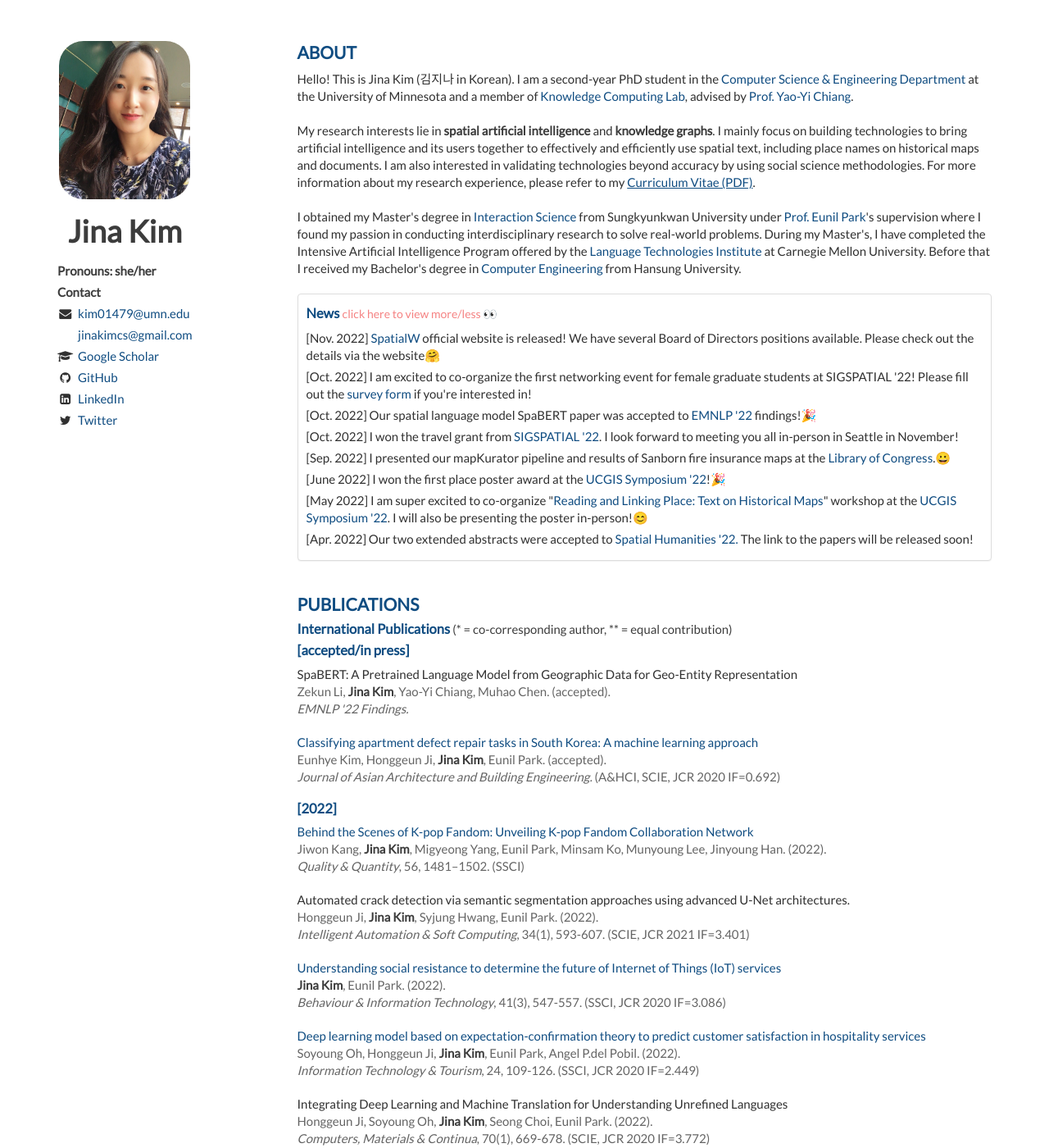
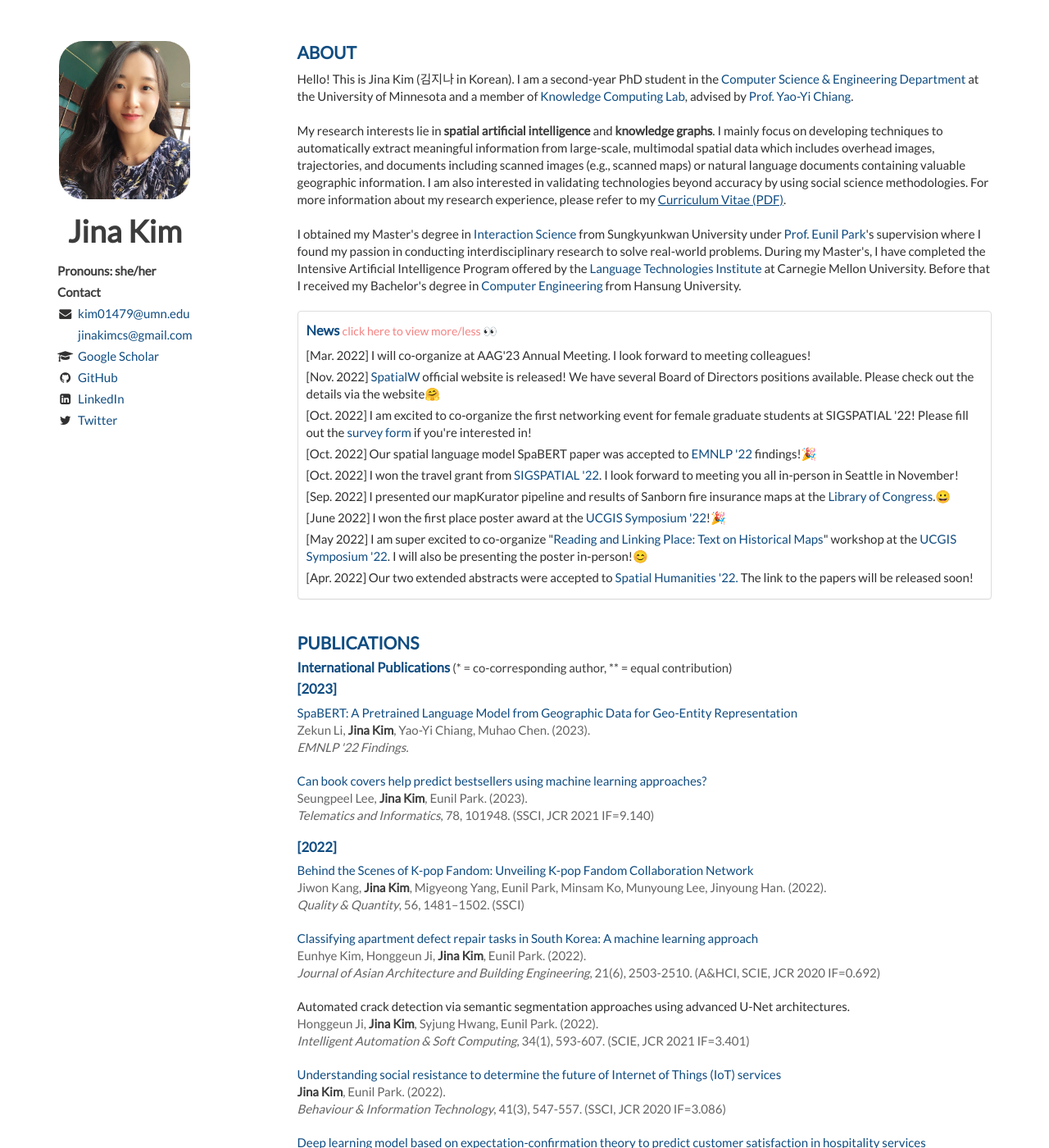
Before and after one commit to Jina-Kim/Jina-Kim.github.io, a Jekyll site: the page built from index.html, in a window 1280 px wide and 1400 px high. Shown: the whole window at 82% size. Built offline with Jekyll 4.4.1, drawn with Linux system fonts in a browser that asks for light colours; nearby versions of some CDN libraries; the list of posts is cut into pages by our own code.

Commit message:
Update about.html and publications.html

```diff
--- a/_includes/about.html
+++ b/_includes/about.html
@@ -5,7 +5,7 @@
           Hello! This is Jina Kim (김지나 in Korean). I am a second-year PhD student in the <a href="https://cse.umn.edu/cs">Computer Science & Engineering Department</a> at the University of Minnesota and a member of <a href="http://knowledge-computing.github.io">Knowledge Computing Lab</a>, advised by <a href="https://yaoyichi.github.io">Prof. Yao-Yi Chiang</a>.
           <br><br>
           My research interests lie in <em>spatial artificial intelligence</em> and <em>knowledge graphs</em>.
-          I mainly focus on building technologies to bring artificial intelligence and its users together to effectively and efficiently use spatial text, including place names on historical maps and documents.
+          I mainly focus on developing techniques to automatically extract meaningful information from large-scale, multimodal spatial data which includes overhead images, trajectories, and documents including scanned images (e.g., scanned maps) or natural language documents containing valuable geographic information.
           I am also interested in validating technologies beyond accuracy by using social science methodologies.
           For more information about my research experience, please refer to my <a href='/Jina_Kim_CV.pdf' style="text-decoration: underline">Curriculum Vitae (PDF)</a>.
           <br><br>
@@ -19,6 +19,7 @@
       <div class="panel-body">
           <h2>News <a type="button" data-toggle="collapse" data-target="#collapseList" aria-expanded="false" aria-controls="collapseList" style="font-size: 85%; color: #F58282;font-weight: normal;">click here to view more/less 👀</a></h2>
         <ul class="list-unstyled">
+            <li>[Mar. 2022] I will co-organize at AAG'23 Annual Meeting. I look forward to meeting colleagues!</li>
             <li>[Nov. 2022] <a href="http://spatialwomen.github.io/">SpatialW</a> official website is released! We have several Board of Directors positions available. Please check out the details via the website🤗</li>
             <li>[Oct. 2022] I am excited to co-organize the first networking event for female graduate students at SIGSPATIAL '22! Please fill out the <a href="https://forms.gle/JicrFUYeUtaH7i3XA">survey form</a> if you're interested in!
             <li>[Oct. 2022] Our spatial language model SpaBERT paper was accepted to <a href="https://2022.emnlp.org/">EMNLP '22</a> findings!🎉</li>
--- a/_includes/publications.html
+++ b/_includes/publications.html
@@ -3,21 +3,20 @@
 
     <h2>International Publications <span style="font-size: 90%;color: rgb(60, 60, 60);font-weight: normal;">(* = co-corresponding author, ** = equal contribution)</span></h2>
 
-    <h2>[accepted/in press]</h2>
-
+    <h2>[2023]</h2>
     <article>
         <header>
-            SpaBERT: A Pretrained Language Model from Geographic Data for Geo-Entity Representation<br/>
-            <span> Zekun Li, <em>Jina Kim</em>, Yao-Yi Chiang, Muhao Chen. (accepted).</span><br/>
+            <a href="https://aclanthology.org/2022.findings-emnlp.200/" class="paper_link">SpaBERT: A Pretrained Language Model from Geographic Data for Geo-Entity Representation</a><br/>
+            <span> Zekun Li, <em>Jina Kim</em>, Yao-Yi Chiang, Muhao Chen. (2023).</span><br/>
             <span><i>EMNLP '22 Findings.</i></span>
         </header>
     </article>
 
     <article>
         <header>
-            <a href="https://www.tandfonline.com/doi/full/10.1080/13467581.2021.1972808" class="paper_link"> Classifying apartment defect repair tasks in South Korea: A machine learning approach</a><br/>
-            <span> Eunhye Kim, Honggeun Ji, <em>Jina Kim</em>, Eunil Park. (accepted).</span><br/>
-            <span><i>Journal of Asian Architecture and Building Engineering.</i> (A&HCI, SCIE, JCR 2020 IF=0.692)</span>
+            <a href="https://www.sciencedirect.com/science/article/abs/pii/S0736585323000126" class="paper_link">Can book covers help predict bestsellers using machine learning approaches?</a><br/>
+            <span> Seungpeel Lee, <em>Jina Kim</em>, Eunil Park. (2023).</span><br/>
+            <span><i>Telematics and Informatics</i>, 78, 101948. (SSCI, JCR 2021 IF=9.140)</span>
         </header>
     </article>
 
@@ -27,6 +26,14 @@
             <a href="https://link.springer.com/article/10.1007/s11135-021-01189-5" class="paper_link">Behind the Scenes of K-pop Fandom: Unveiling K-pop Fandom Collaboration Network</a><br/>
             <span> Jiwon Kang, <em>Jina Kim</em>, Migyeong Yang, Eunil Park, Minsam Ko, Munyoung Lee, Jinyoung Han. (2022).</span><br/>
             <span><i>Quality & Quantity</i>, 56, 1481–1502. (SSCI)</span>
+        </header>
+    </article>
+
+    <article>
+        <header>
+            <a href="https://www.tandfonline.com/doi/full/10.1080/13467581.2021.1972808" class="paper_link"> Classifying apartment defect repair tasks in South Korea: A machine learning approach</a><br/>
+            <span> Eunhye Kim, Honggeun Ji, <em>Jina Kim</em>, Eunil Park. (2022).</span><br/>
+            <span><i>Journal of Asian Architecture and Building Engineering</i>, 21(6), 2503-2510. (A&HCI, SCIE, JCR 2020 IF=0.692)</span>
         </header>
     </article>
 
```
